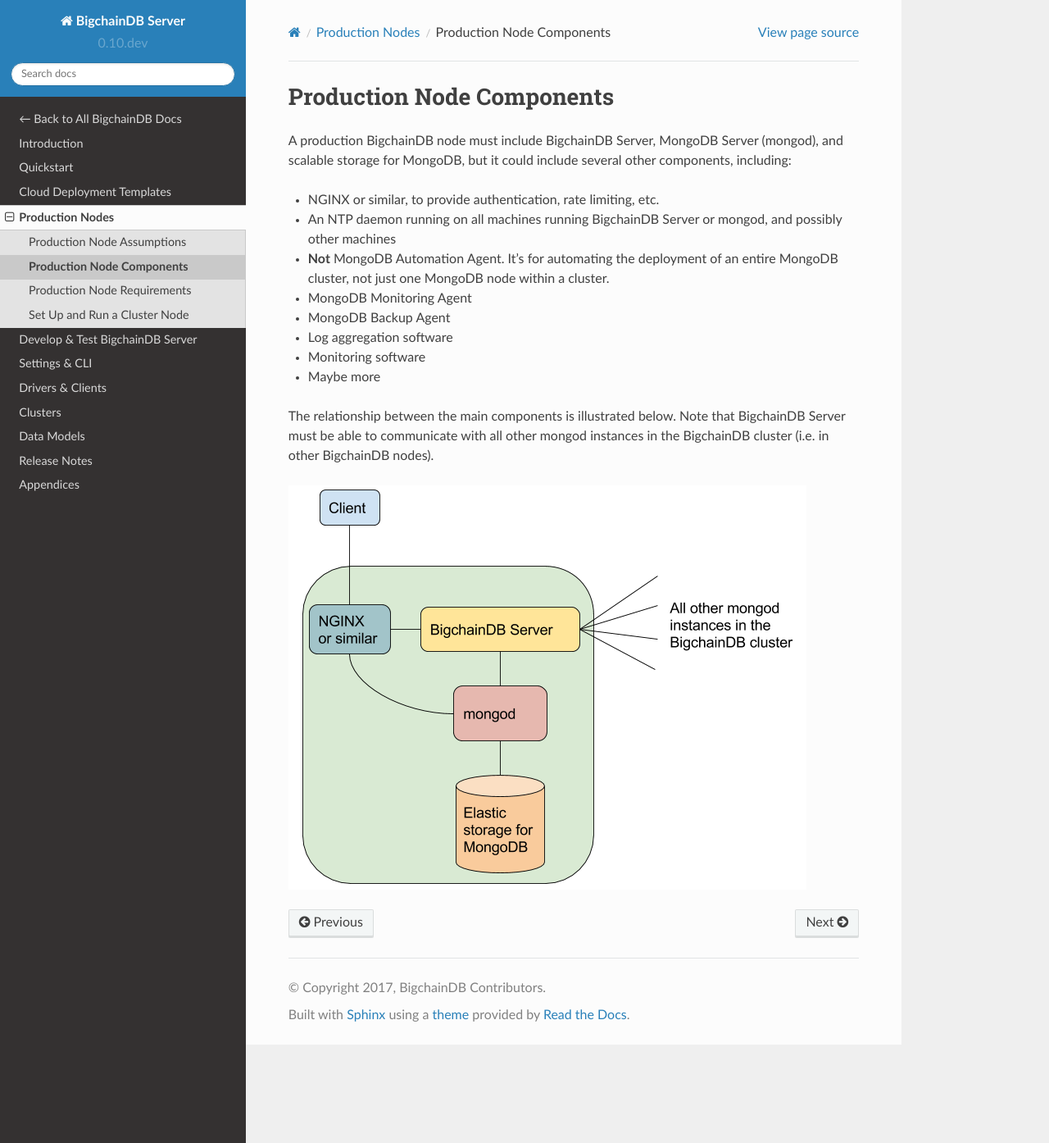
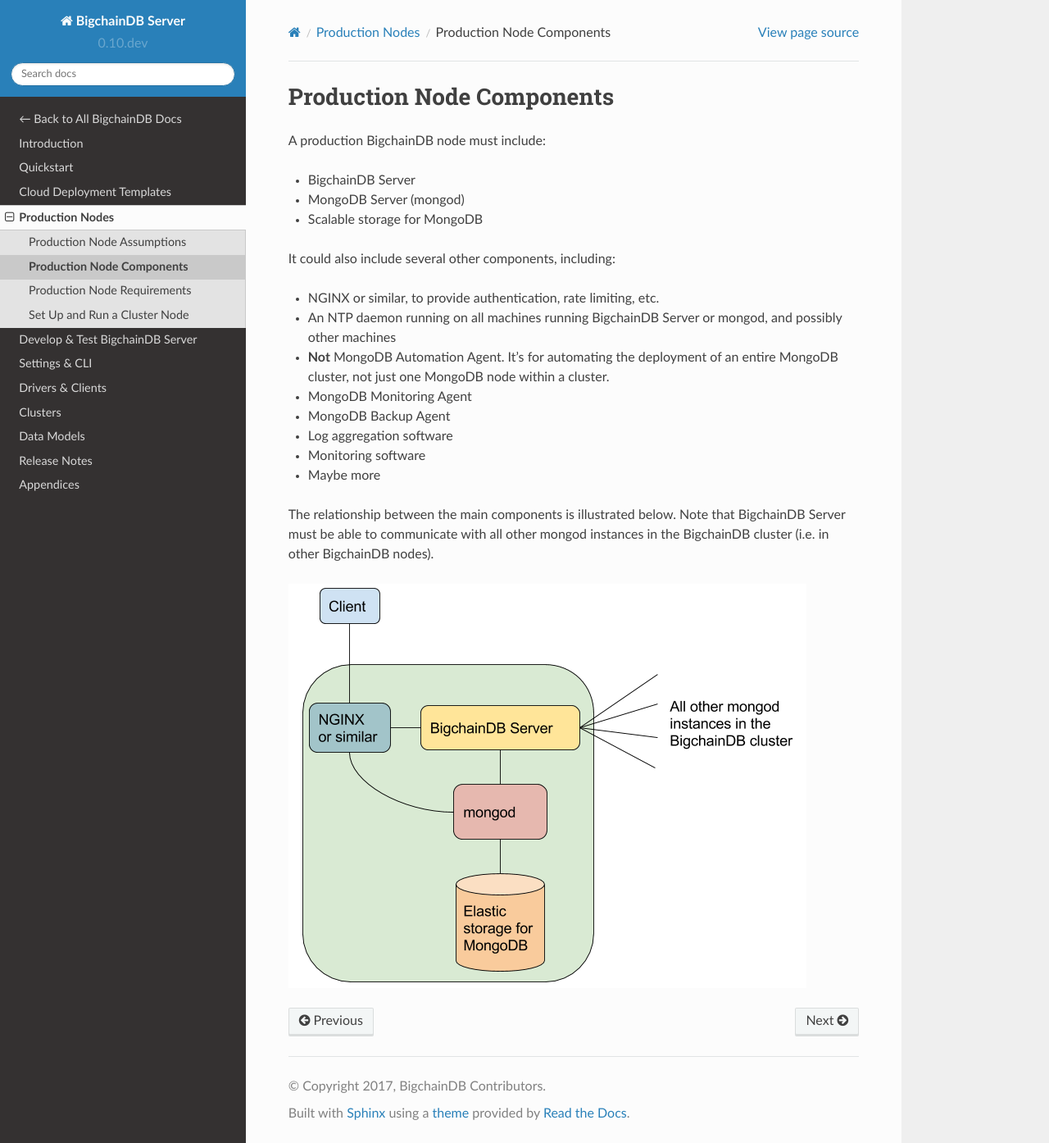
Before and after one commit to bigchaindb/bigchaindb, a Sphinx documentation site: the page built from docs/server/source/production-nodes/node-components.md, in a window 1280 px wide and 1394 px high. Shown: the whole window at 82% size. Built offline with Sphinx 7.4.7 and the Read the Docs theme 2.0.0, drawn with Linux system fonts in a browser that asks for light colours; pages that are not in the unit, such as notebooks, are missing from menus.

Commit message:
Updated docs re: prod node reqs. Moved RethinkDB reqs to Appendices

```diff
--- a/docs/server/source/appendices/index.rst
+++ b/docs/server/source/appendices/index.rst
@@ -21,6 +21,7 @@
    generate-key-pair-for-ssh
    firewall-notes
    ntp-notes
+   rethinkdb-reqs
    example-rethinkdb-storage-setups
    licenses
    install-with-lxd
--- a/docs/server/source/production-nodes/node-components.md
+++ b/docs/server/source/production-nodes/node-components.md
@@ -1,6 +1,12 @@
 # Production Node Components
 
-A production BigchainDB node must include BigchainDB Server, MongoDB Server (mongod), and scalable storage for MongoDB, but it could include several other components, including:
+A production BigchainDB node must include:
+
+* BigchainDB Server
+* MongoDB Server (mongod)
+* Scalable storage for MongoDB
+
+It could also include several other components, including:
 
 * NGINX or similar, to provide authentication, rate limiting, etc.
 * An NTP daemon running on all machines running BigchainDB Server or mongod, and possibly other machines
```
Also changed, not shown: docs/server/source/appendices/rethinkdb-reqs.md (added, +47 -0 lines), docs/server/source/production-nodes/node-requirements.md (+6 -48 lines).
